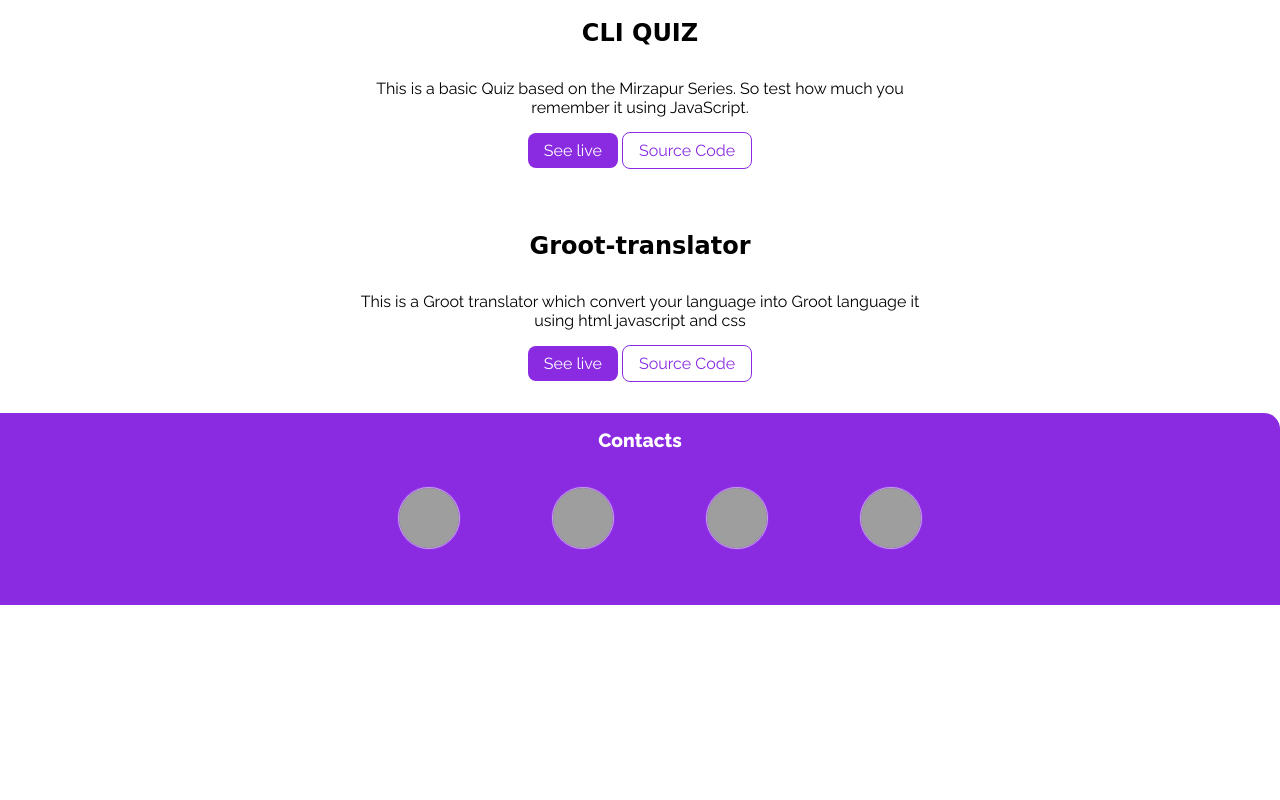
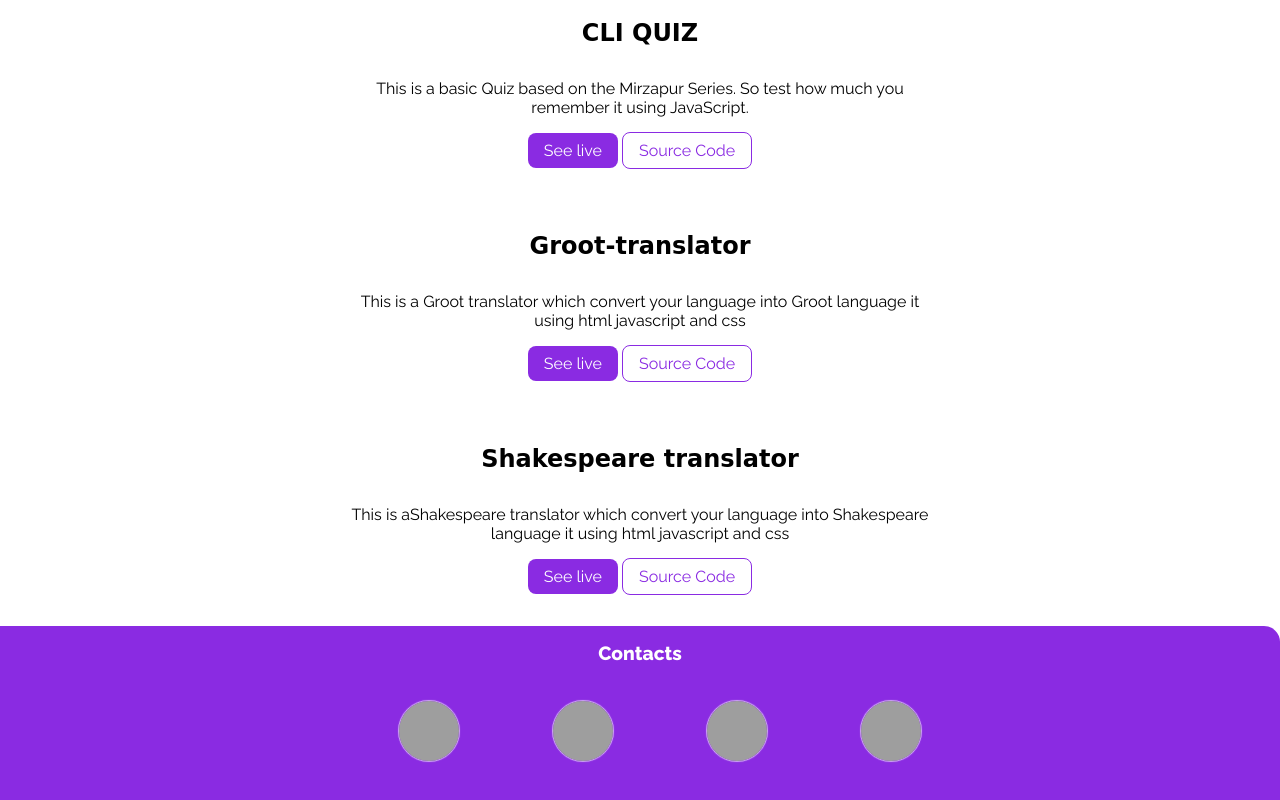
Before and after one commit to Aashish-Kaushik/portfolio, a plain HTML site: page project.html in a window 1280 px wide. Shown: the part 438-1238 px from the top of the page. Before the commit the page ends 1043 px from the top, so only its background shows below. Drawn offline with Linux system fonts and the light colour scheme; grey boxes are pictures that could not be loaded; a web font is replaced by a local one.

Commit message:
update project

```diff
--- a/project.html
+++ b/project.html
@@ -59,6 +59,16 @@
         <a class="links secondarylinks" href="https://github.com/MastermindKaushik/Groot-translator" target="_blank">Source Code </a>
       </div>
     </section>
+    <section class="section">
+      <h1>Shakespeare translator</h1>
+        <div class="container">
+          <p>
+              This is aShakespeare translator which convert your language  into Shakespeare language it using html javascript and css
+          </p>
+          <a class="links primarylinks" href="https://shakespearetranslator01.netlify.app/">See live </a>
+          <a class="links secondarylinks" href="https://github.com/MastermindKaushik/Shakespeare-translator/tree/main" target="_blank">Source Code </a>
+        </div>
+      </section>
     <footer class="footer">
       <div class="footer-heading">Contacts</div>
       <ul class="social-link">
```
